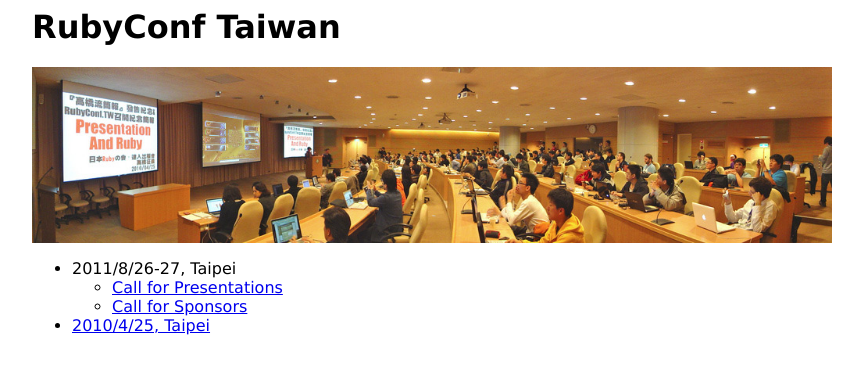
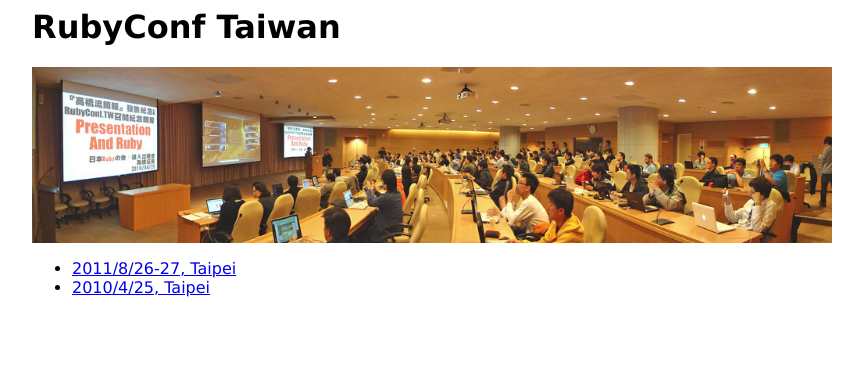
Before and after one commit to rubytaiwan/rubyconf.tw, a PHP site: page / in a window 1280 px wide. Shown: the top 374 px of the page, without its empty margins (208-1071 px from the left). Run offline with PHP 8.4, Linux system fonts and the light colour scheme.

Commit message:
Update root page link

```diff
--- a/index.php
+++ b/index.php
@@ -20,12 +20,7 @@
   <a href="http://www.flickr.com/search/?q=rubyconf%20taiwan"><img src="/images/rubyconf2010sc.jpg" width="800"></a>
 
   <ul>
-    <li>2011/8/26-27, Taipei
-    	<ul>
-    		<li><a href="http://ruby.tw/post/5417039996">Call for Presentations</a></li>
-    		<li><a href="http://ruby.tw/post/5417382686">Call for Sponsors</a></li>
-    	</ul>
-    </li>
+    <li><a href="/2011">2011/8/26-27, Taipei</a></li>
     <li><a href="/2010">2010/4/25, Taipei</a></li>
   </ul>
 
```
